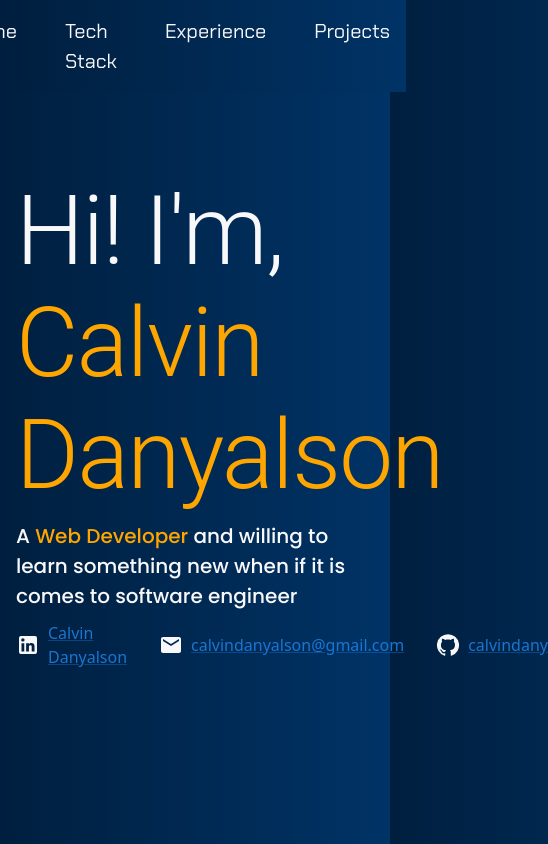
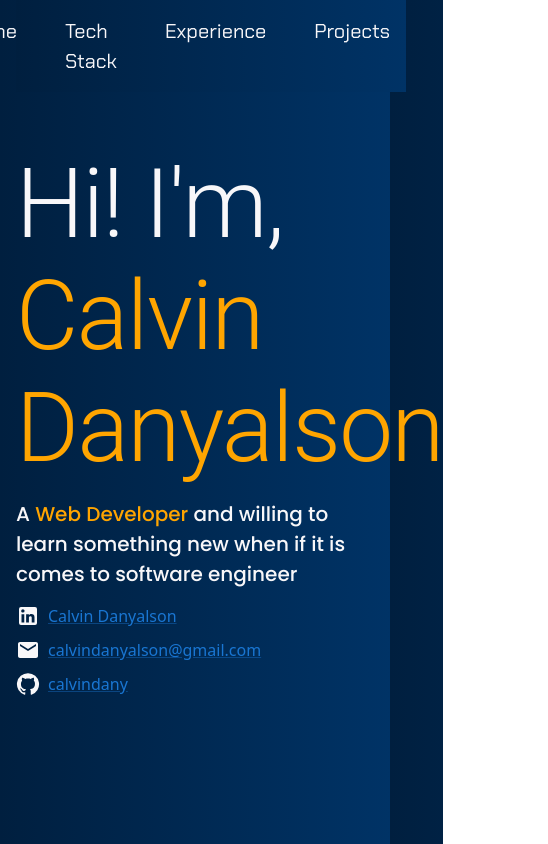
Before and after one commit to calvindany/portofolio-2024, a Next.js app: page / in a window 390 px wide. Shown: the top 844 px of the page, 548 px wide, since content can reach past the window. Built offline with nearby package versions, Linux system fonts and the light colour scheme.

Commit message:
fixed: hero section gap on home page

```diff
--- a/src/app/_parts/hero.jsx
+++ b/src/app/_parts/hero.jsx
@@ -12,7 +12,7 @@ const Hero = () => {
     <>
       <Box
         id="introduction"
-        className="flex flex-col gap-[10px] justify-center min-h-[100vh]"
+        className="flex flex-col gap-[15px] md:gap-[10px] justify-center min-h-[100vh]"
       >
         <Typography
           variant="h1"
@@ -29,7 +29,7 @@ const Hero = () => {
           learn something new when if it is comes to software engineer
         </Typography>
 
-        <Box className="flex gap-8">
+        <Box className="flex flex-col md:flex-row gap-y-[10px] gap-x-8">
           <Link
             href="https://www.linkedin.com/in/calvin-danyalson-a87295234/"
             className={`${Poppins.PoppinsMedium.className} text-default flex items-center gap-2`}
```
